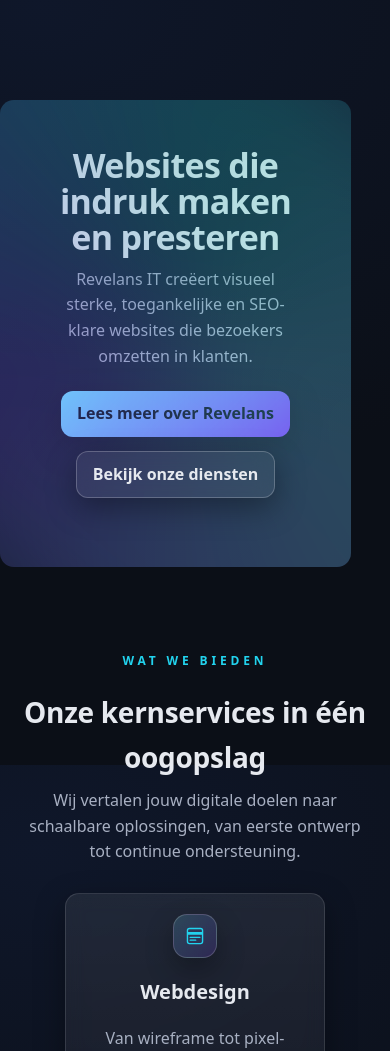
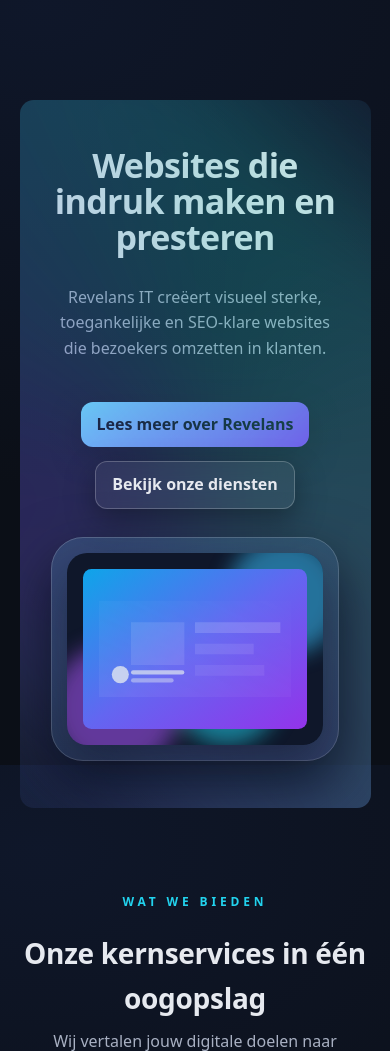
Before and after one commit to RevelansIT/revelansit, a PHP site: page / in a window 390 px wide. Shown: the part 79-1130 px from the top of the page. Run offline with PHP 8.4, Linux system fonts and the light colour scheme.

Commit message:
Restyle hero with left-aligned layout and visual frame

```diff
--- a/assets/css/styles.css
+++ b/assets/css/styles.css
@@ -66,15 +66,50 @@ body{
 main.container{padding-top:clamp(28px, 5vw, 72px)}
 
 /* Hero */
-.hero{padding:96px 0 56px; text-align:center}
+.hero{padding:96px 0 56px}
 .hero.gradient-animated{
-  width:min(100%, 880px);
-  margin:0 auto;
-  padding: clamp(48px, 7vw, 80px) clamp(32px, 6vw, 72px);
+  position:relative;
+  display:grid;
+  gap: clamp(28px, 6vw, 80px);
+  grid-template-columns: minmax(0, 1.05fr) minmax(0, .85fr);
+  align-items:center;
+  margin-inline:0;
+  max-width: min(1120px, 100%);
+  padding: clamp(48px, 7vw, 88px) clamp(32px, 6vw, 72px);
 }
 .hero h1{font-size: clamp(34px, 6vw, 64px); line-height:1.06; margin:0 0 12px; letter-spacing:-.02em}
 .hero p{font-size: clamp(16px, 2.2vw, 20px); color:var(--muted); margin:0 0 22px}
-.hero .actions{display:flex; gap:14px; flex-wrap:wrap; justify-content:center}
+.hero .actions{display:flex; gap:14px; flex-wrap:wrap; justify-content:flex-start}
+.hero-content{display:flex; flex-direction:column; gap:18px; text-align:left}
+.hero-content > p{max-width:540px}
+.hero-visual{
+  position:relative;
+  margin:0;
+  padding: clamp(16px, 2.4vw, 22px);
+  border-radius: calc(var(--radius) + 18px);
+  background: linear-gradient(135deg, rgba(110,231,255,.16), rgba(124,58,237,.08));
+  display:flex;
+  align-items:center;
+  justify-content:center;
+  box-shadow: 0 26px 60px rgba(5, 9, 20, .55);
+}
+.hero-visual::before{
+  content:"";
+  position:absolute;
+  inset:0;
+  border-radius: inherit;
+  border:1px solid rgba(255,255,255,.22);
+  opacity:.8;
+  pointer-events:none;
+}
+.hero-visual img{
+  position:relative;
+  width:100%;
+  height:auto;
+  display:block;
+  border-radius: calc(var(--radius) + 6px);
+  box-shadow: 0 20px 45px rgba(6, 10, 24, .45);
+}
 .gradient-animated{
   position:relative;
   border-radius: var(--radius);
@@ -252,6 +287,17 @@ main.container{padding-top:clamp(28px, 5vw, 72px)}
 .footer-meta .design-credit{color:var(--text); font-weight:600}
 
 /* Responsive */
+@media (max-width: 1080px){
+  .hero.gradient-animated{
+    grid-template-columns:1fr;
+    justify-items:flex-start;
+  }
+  .hero-visual{
+    max-width:min(520px, 100%);
+    justify-self:flex-start;
+  }
+}
+
 @media (max-width: 840px){
   .grid-3, .grid-2{grid-template-columns:1fr}
   .section.cta{padding:32px}
@@ -260,13 +306,18 @@ main.container{padding-top:clamp(28px, 5vw, 72px)}
   .site-header.open .site-nav{display:flex; position:absolute; top:64px; right:4%; left:4%; background:rgba(12,14,22,.95); border:1px solid rgba(255,255,255,.14); border-radius:12px; padding:10px; flex-direction:column}
   .hero{padding:72px 0 40px}
   .hero.gradient-animated{
-    --section-gutter: var(--gutter, clamp(18px, 5vw, 72px));
-    margin-inline: calc(-1 * var(--section-gutter));
-    padding: clamp(36px, 12vw, 52px) calc(var(--section-gutter) + clamp(16px, 8vw, 32px));
+    padding: clamp(36px, 12vw, 52px) clamp(24px, 8vw, 48px);
   }
+  .hero .actions{justify-content:flex-start}
   .site-footer{margin-top:72px; padding:48px var(--footer-gutter) 28px}
   .site-footer .container{padding-inline:0}
   .site-footer .footer-grid{flex-direction:column}
   .footer-actions{width:100%; align-items:flex-start; margin-left:0}
   .footer-meta{flex-direction:column; align-items:flex-start}
 }
+
+@media (max-width: 640px){
+  .hero-content{text-align:center}
+  .hero .actions{justify-content:center}
+  .hero-visual{justify-self:center}
+}
--- a/index.html
+++ b/index.html
@@ -28,12 +28,17 @@
 
     <main id="content" class="container">
       <section class="hero gradient-animated">
-        <h1>Websites die indruk maken en presteren</h1>
-        <p>Revelans IT creëert visueel sterke, toegankelijke en SEO-klare websites die bezoekers omzetten in klanten.</p>
-        <p class="actions">
-          <a class="button" href="about.html">Lees meer over Revelans</a>
-          <a class="button button-secondary" href="services.html">Bekijk onze diensten</a>
-        </p>
+        <div class="hero-content">
+          <h1>Websites die indruk maken en presteren</h1>
+          <p>Revelans IT creëert visueel sterke, toegankelijke en SEO-klare websites die bezoekers omzetten in klanten.</p>
+          <div class="actions">
+            <a class="button" href="about.html">Lees meer over Revelans</a>
+            <a class="button button-secondary" href="services.html">Bekijk onze diensten</a>
+          </div>
+        </div>
+        <figure class="hero-visual">
+          <img src="assets/img/hero-placeholder.svg" alt="Voorbeeld van een modern webdesignproject" />
+        </figure>
       </section>
 
       <section class="section services-overview">
```
Also changed, not shown: wp-theme/revelansit/front-page.php (+11 -6 lines), assets/img/hero-placeholder.svg (added), wp-theme/revelansit/assets/img/hero-placeholder.svg (added).
